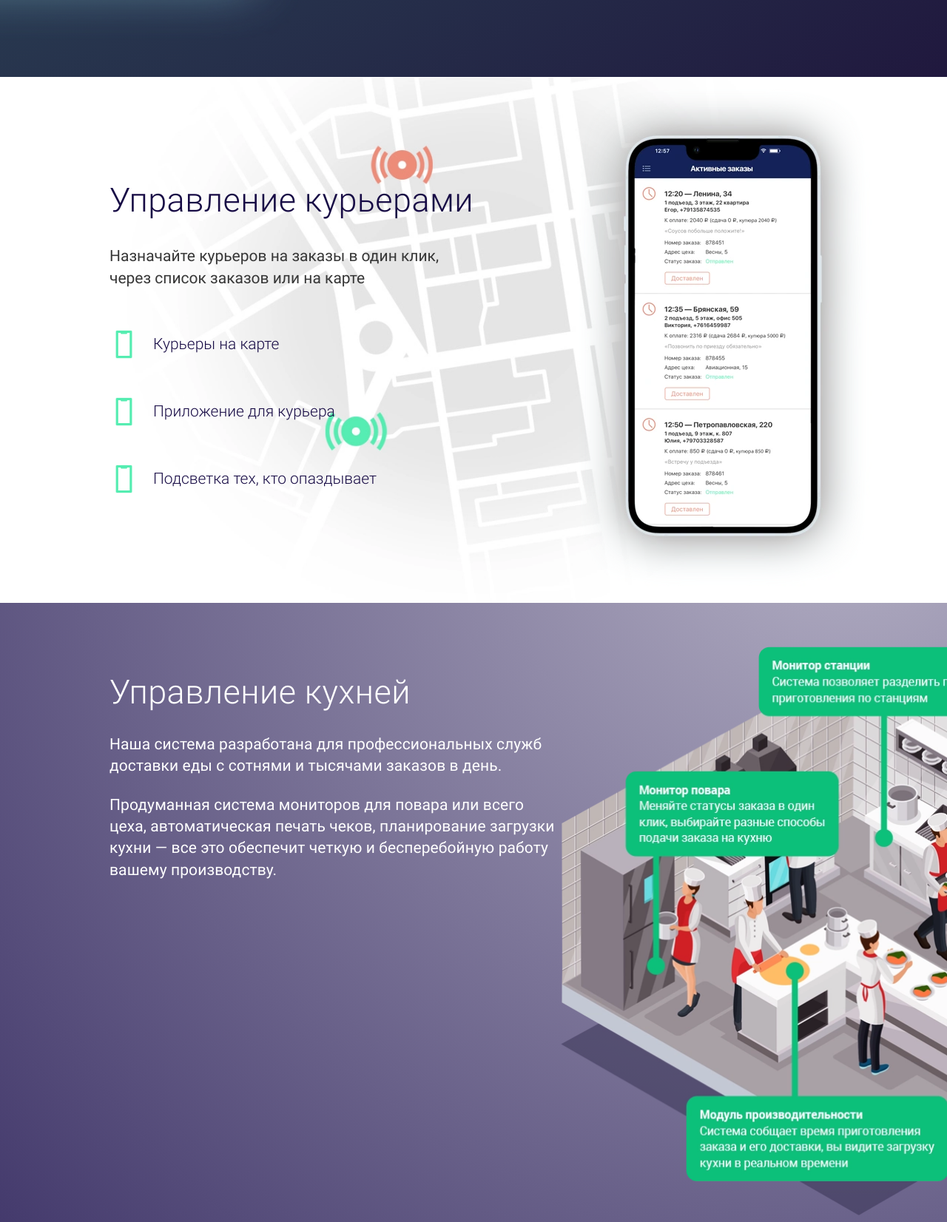
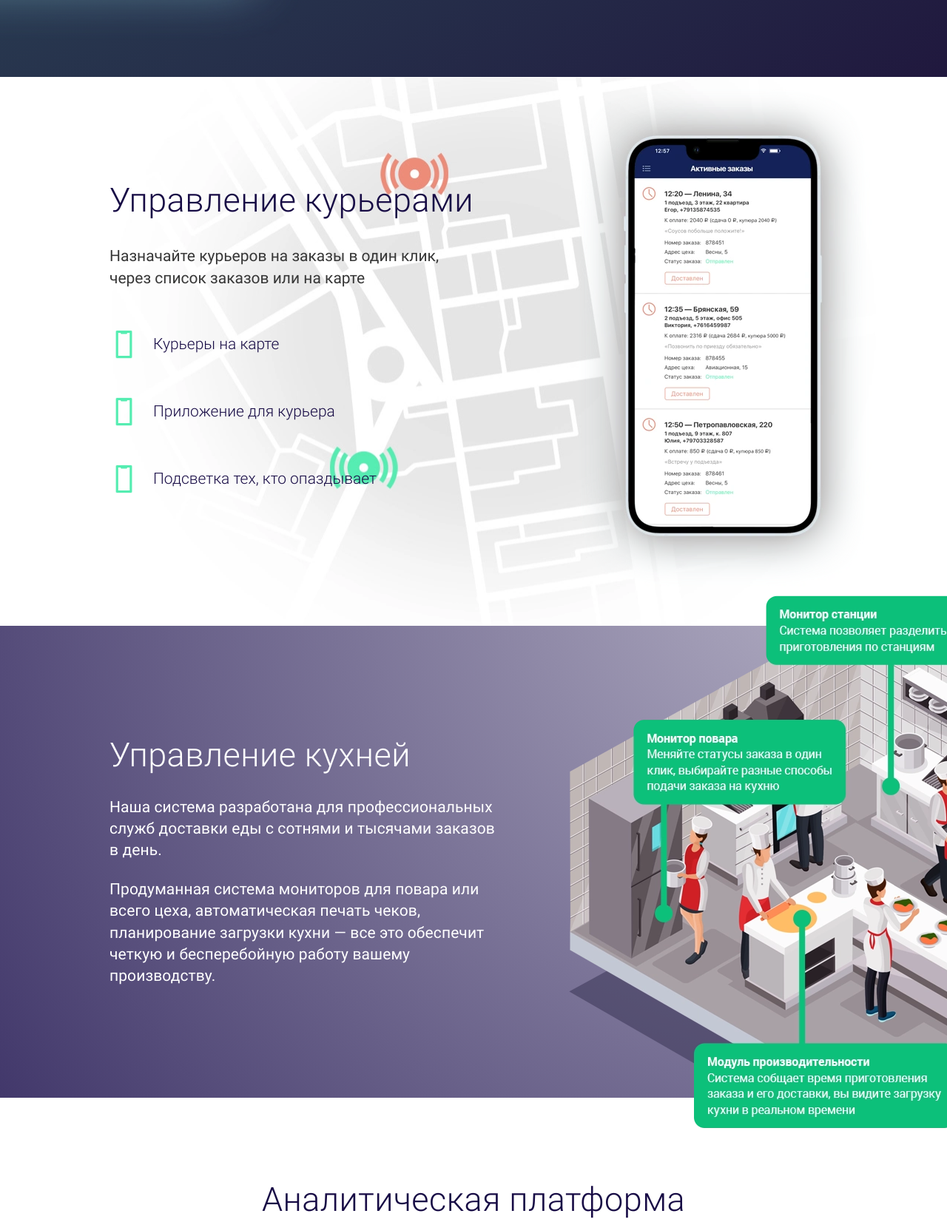
Before and after one commit to vsbchkv/deliverest, a website: page src/views/index.html in a window 1280 px wide. Shown: the part 3543-5195 px from the top of the page at 74% size. Drawn offline with nearby package versions, Linux system fonts and the light colour scheme; files that its build step writes are made by us from their sources; files whose address does not match are found by name.

Commit message:
update kitchen

```diff
--- a/src/styles/modules/analytics/_analytics.scss
+++ b/src/styles/modules/analytics/_analytics.scss
@@ -4,7 +4,7 @@
   text-align: center;
 
   @media screen and (min-width: $desktop) {
-    padding: rem(77) 0 rem(15);
+    padding: rem(70) 0 rem(15);
   }
 
   &__title {
--- a/src/styles/modules/couriers/_couriers.scss
+++ b/src/styles/modules/couriers/_couriers.scss
@@ -7,9 +7,9 @@
 
   @media screen and (min-width: $desktop) {
     padding-top: rem(140);
-    padding-bottom: rem(148);
-    background: url('../media/images/map@1x.jpg') no-repeat 160% top;
-    background-size: auto 120%;
+    padding-bottom: rem(179);
+    background: url('../media/images/map@1x.jpg') no-repeat 50% top;
+    //background-size: auto 120%;
 
     @supports (background-image: image-set(url('../media/images/map@1x.webp') 1x)) {
       background-image: url('../media/images/map@1x.webp');
--- a/src/styles/modules/intro/_intro.scss
+++ b/src/styles/modules/intro/_intro.scss
@@ -64,7 +64,7 @@
       bottom: rem(-121px);
       left: auto;
       right: rem(-200);
-      width: rem(904);
+      width: rem(899);
     }
 
     img {
--- a/src/styles/modules/kitchen/_kitchen.scss
+++ b/src/styles/modules/kitchen/_kitchen.scss
@@ -7,10 +7,10 @@
   background-repeat: no-repeat;
 
   @media screen and (min-width: $desktop) {
-    padding-top: rem(94);
-    padding-bottom: rem(504);
-    background-image: radial-gradient(circle at 90% -20%, #b5b1c5, #42386b);
-    background-repeat: no-repeat;
+    margin-top: rem(-42);
+    padding-top: rem(42);
+    padding-bottom: rem(41);
+    background: none;
     overflow: hidden;
   }
 
@@ -18,11 +18,22 @@
     overflow: hidden;
   }
 
+  &__outer {
+
+    @media screen and (min-width: $desktop) {
+      padding-top: rem(148);
+      padding-bottom: rem(150);
+      background-color: #42386b;
+      background-image: radial-gradient(circle at 90% -20%, #b5b1c5, #42386b);
+      background-repeat: no-repeat;
+    }
+  }
+
   &__content {
 
     @media screen and (min-width: $desktop) {
       position: relative;
-      margin: 0 38% 0 0;
+      margin: 0 45% 0 0;
     }
   }
 
@@ -71,9 +82,9 @@
 
     @media screen and (min-width: $desktop) {
       position: absolute;
-      top: rem(-35);
-      right: rem(-752);
-      width: rem(800);
+      top: rem(-189);
+      right: rem(-829);
+      width: rem(797);
     }
 
     @media screen and (max-width: $desktop - 1) {
--- a/src/styles/modules/text-field/_text-field.scss
+++ b/src/styles/modules/text-field/_text-field.scss
@@ -130,7 +130,7 @@
   }
 
   .chosen-single {
-    height: vw($mobile, 18px);
+    height: vw($mobile, 22px);
     padding-left: 0;
     background: none;
     border: solid rgba(23, 11, 69, 0.12);
@@ -145,7 +145,11 @@
 
   .chosen-drop {
     border-color: transparent;
-    filter: drop-shadow(0 8px 16px rgba(0, 0, 0, 0.3));
+    filter: drop-shadow(0 vw($mobile, 8px) vw($mobile, 16px) rgba(0, 0, 0, 0.3));
+
+    @media screen and (min-width: $desktop) {
+      filter: drop-shadow(0 rem(8) rem(16) rgba(0, 0, 0, 0.3));
+    }
   }
 
   .chosen-results {
@@ -153,7 +157,11 @@
     padding: 0;
 
     li {
-      padding: 15px 16px;
+      padding: vw($mobile, 12px) vw($mobile, 16px);
+
+      @media screen and (min-width: $desktop) {
+        padding: rem(15) rem(16);
+      }
 
       &.highlighted {
         color: inherit;
--- a/src/views/index.html
+++ b/src/views/index.html
@@ -192,6 +192,7 @@
         </div>
       </section>
       <section class="kitchen">
+        <div class="kitchen__outer">
           <div class="content-wrapper">
             <div class="kitchen__content">
               <h2 class="section-title kitchen__title">Управление кухней</h2>
@@ -207,6 +208,7 @@
                   <source type="image/webp" srcset="media/images/kitchen.webp 1x">
                   <img src="media/images/kitchen.png" srcset="media/images/kitchen.png 1x" alt="">
                 </picture>
+              </div>
             </div>
           </div>
         </div>
```
Also changed, not shown: dist/index.html, dist/styles/styles.min.css. Lines whose indentation alone changed are shown as unchanged.
